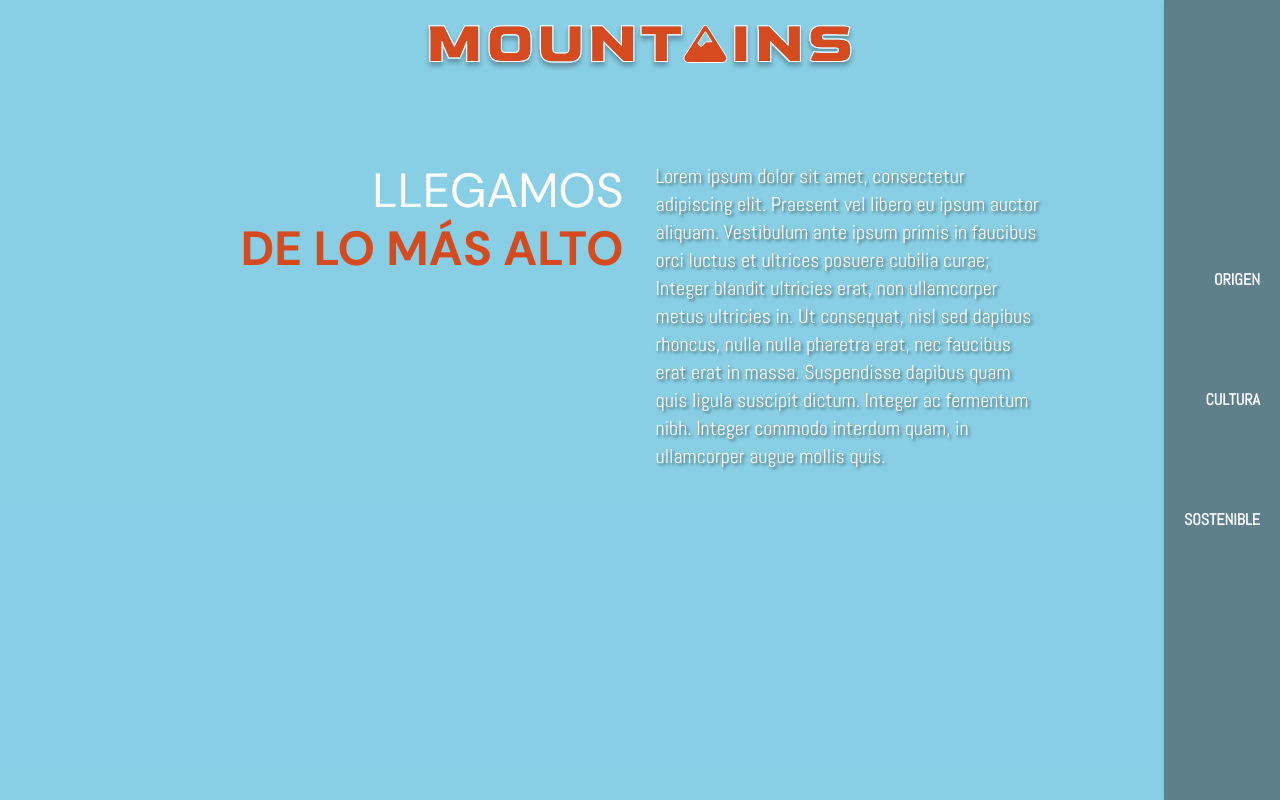
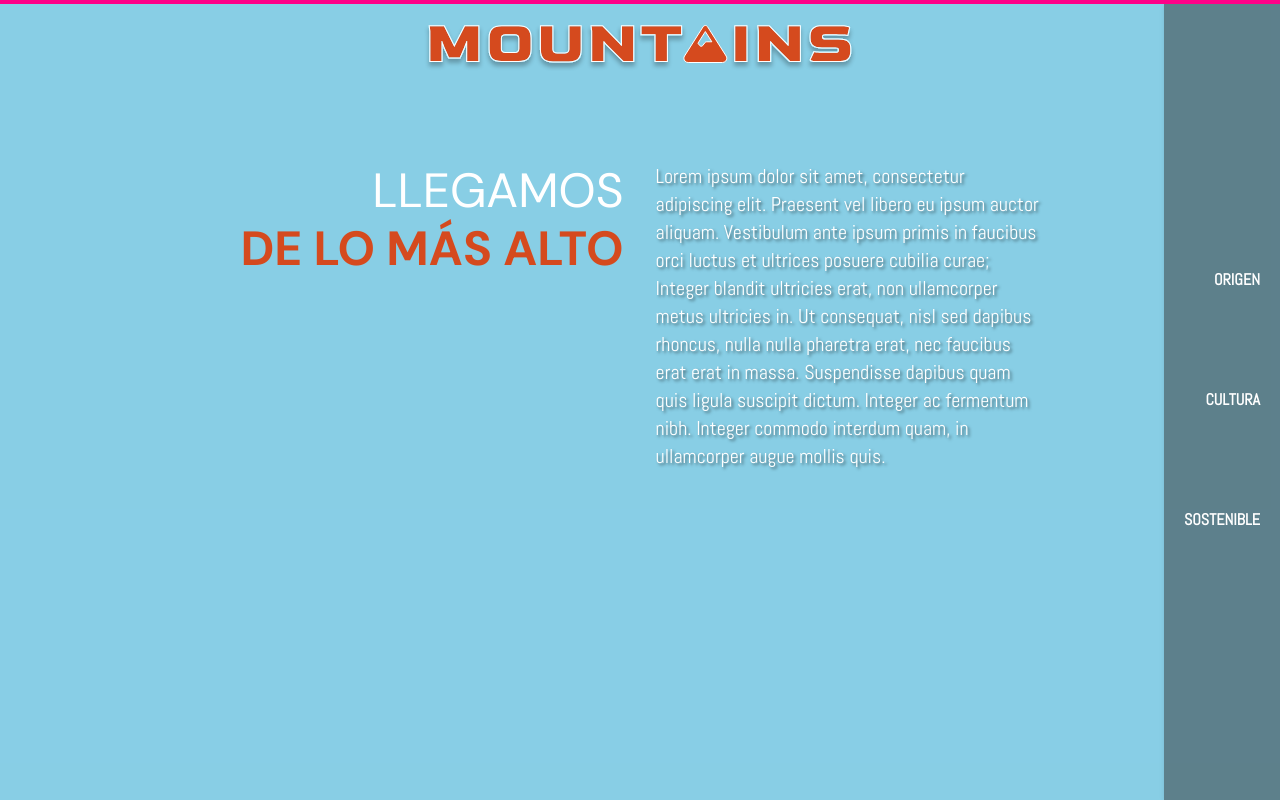
Before and after one commit to jbmunozhuercano/mountains, a Next.js app: page / in a window 1280 px wide. Shown: the top 800 px of the page. Built offline with nearby package versions, Linux system fonts and the light colour scheme.

Commit message:
Added scroll animation on Header

```diff
--- a/app/components/Header/index.tsx
+++ b/app/components/Header/index.tsx
@@ -1,11 +1,23 @@
+'use client';
 import {JSX} from 'react';
 import Image from 'next/image';
 import Link from 'next/link';
+import {motion, useScroll} from 'motion/react';
 import logo from '../../../public/img/svg/logo.svg';
 import Nav from '../Nav';
 
 export default function Header(): JSX.Element {
+  const {scrollYProgress} = useScroll();
+
   return (
+    <>
+      <motion.div
+        id='scroll-indicator'
+        className='fixed top-0 z-11 left-0 right-0 h-1 bg-[#ff0088] origin-left'
+        style={{
+          scaleX: scrollYProgress
+        }}
+      />
       <header
         id='backTop'
         className='relative flex flex-col justify-between items-center flex-wrap h-screen bg-[url("/img/header_sm.jpg")] lg:bg-[url("/img/header_lg.jpg")] lg:max-h-[1080px] bg-cover bg-center py-8 overflow-hidden'
@@ -26,20 +38,23 @@ export default function Header(): JSX.Element {
           <div className='text-white md:flex md:mb-36'>
             <h1 className='text-3xl md:max-w-sm md:text-right md:text-5xl'>
               Llegamos
-            <span className='text-primary font-bold block'>de lo más alto</span>
+              <span className='text-primary font-bold block'>
+                de lo más alto
+              </span>
             </h1>
             <p className='[text-shadow:var(--text-shadow)] md:ml-8 md:max-w-sm lg:text-xl'>
               Lorem ipsum dolor sit amet, consectetur adipiscing elit. Praesent
-            vel libero eu ipsum auctor aliquam. Vestibulum ante ipsum primis in
-            faucibus orci luctus et ultrices posuere cubilia curae; Integer
+              vel libero eu ipsum auctor aliquam. Vestibulum ante ipsum primis
+              in faucibus orci luctus et ultrices posuere cubilia curae; Integer
               blandit ultricies erat, non ullamcorper metus ultricies in. Ut
-            consequat, nisl sed dapibus rhoncus, nulla nulla pharetra erat, nec
-            faucibus erat erat in massa. Suspendisse dapibus quam quis ligula
-            suscipit dictum. Integer ac fermentum nibh. Integer commodo interdum
-            quam, in ullamcorper augue mollis quis.
+              consequat, nisl sed dapibus rhoncus, nulla nulla pharetra erat,
+              nec faucibus erat erat in massa. Suspendisse dapibus quam quis
+              ligula suscipit dictum. Integer ac fermentum nibh. Integer commodo
+              interdum quam, in ullamcorper augue mollis quis.
             </p>
           </div>
         </div>
       </header>
+    </>
   );
 }
```
Lines whose indentation alone changed are shown as unchanged.
